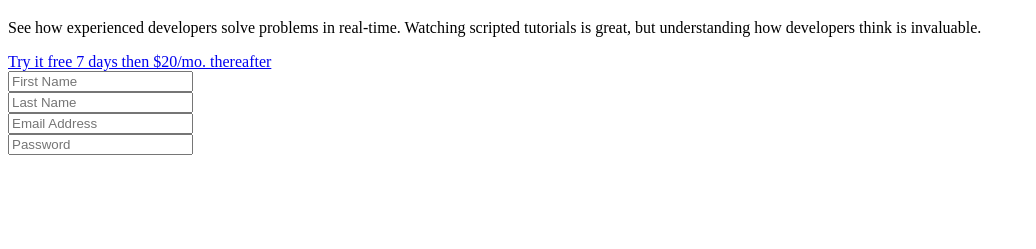
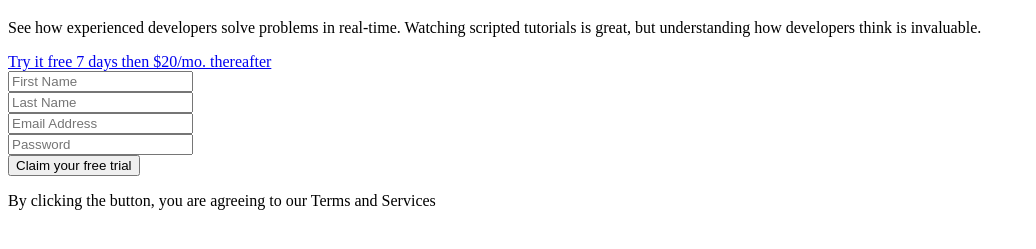
Before and after one commit to Manish-d-art/intro-component-width-singup, a plain HTML site: page index.html in a window 1280 px wide. Shown: the part 61-310 px from the top of the page, without its empty margins (0-1036 px from the left). Drawn offline with Linux system fonts and the light colour scheme.

Commit message:
update index.html

```diff
--- a/index.html
+++ b/index.html
@@ -30,7 +30,7 @@
 
     <div class="main__section-2">
       <a class="main__link" href="#">Try it free 7 days then $20/mo. thereafter</a>
-
+      <div class="main__form-section">
       <form>
         <!-- <label for="fname"></label><br> -->
         <input type="text" id="fname" name="fname"  placeholder="First Name"><br>
@@ -41,6 +41,9 @@
         <!-- <label for="pwd">Password:</label> -->
         <input type="password" id="pwd" name="pwd" placeholder="Password">
       </form>
+      <button class="btn">Claim your free trial </button>
+      <p class="btn-agreement">By clicking the button, you are agreeing to our Terms and Services</p>
+    </div>
 
     </div>
 
@@ -52,14 +55,6 @@
 
 
 
-  First Name
-  Last Name
-  Email Address
-  Password
-
-  Claim your free trial
-
-  By clicking the button, you are agreeing to our Terms and Services
 
   <footer>
     <p class="attribution">
```
